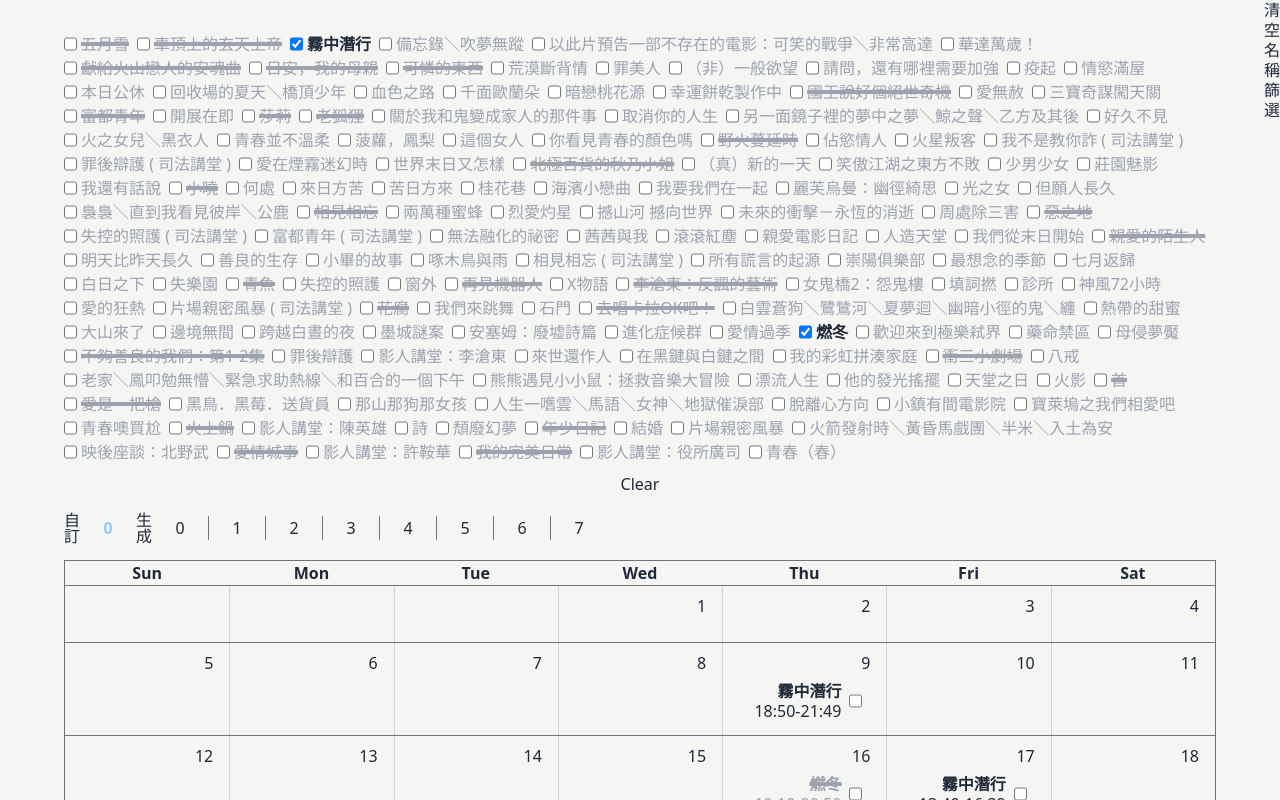
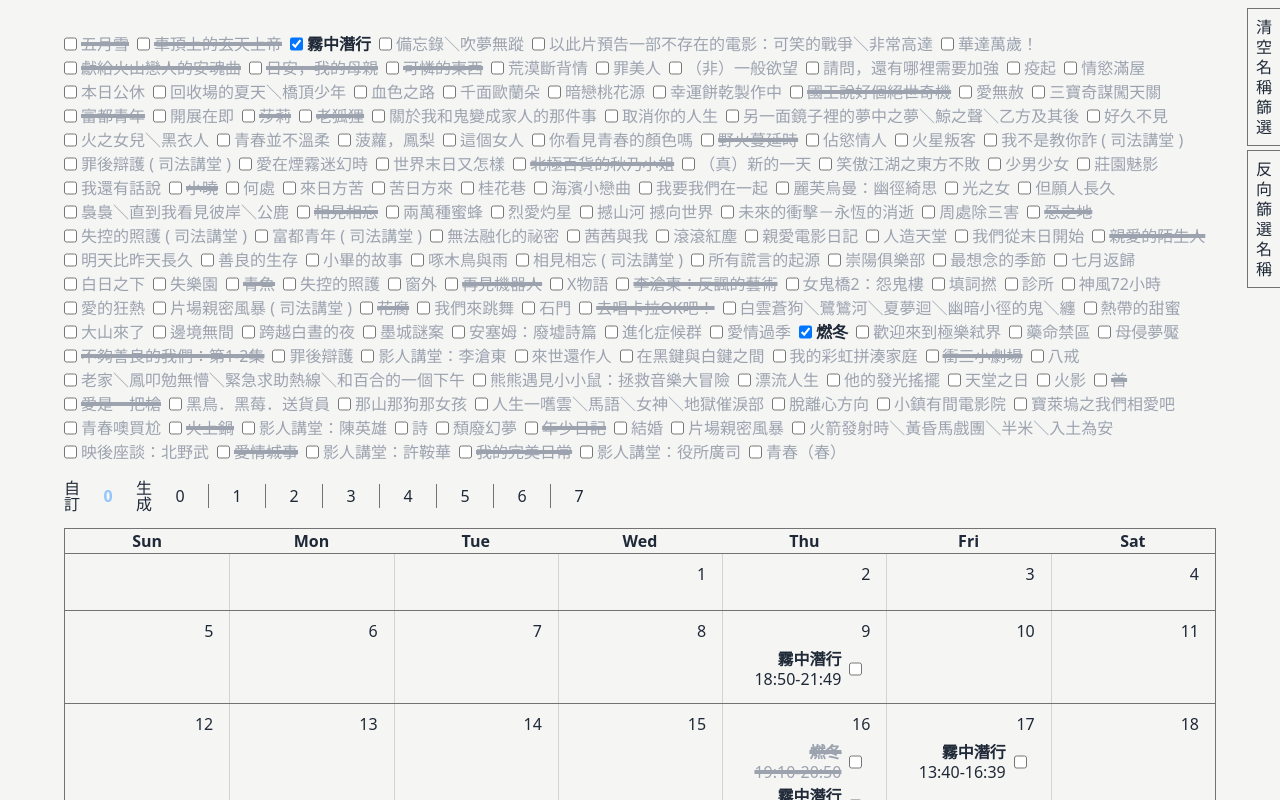
Before and after one commit to nepikn/film-scheduler-next, a Next.js app: page / in a window 1280 px wide. Shown: the top 800 px of the page. Built offline with nearby package versions, Linux system fonts and the light colour scheme.

Commit message:
dispatch reverseNameCheck

```diff
--- a/app/globals.css
+++ b/app/globals.css
@@ -3,6 +3,22 @@
 @tailwind utilities;
 
 @layer base {
+  ::-webkit-scrollbar-thumb {
+    background: hsla(0, 0%, 100%, 0.25);
+  }
+
+  ::-webkit-scrollbar {
+    width: 0.5rem;
+    height: 0.5rem;
+    background-color: black;
+  }
+
+  @media (prefers-color-scheme: light) {
+    ::-webkit-scrollbar {
+      background-color: silver;
+    }
+  }
+
   ::-moz-selection {
     color: #000;
     background: #99f6e4;
--- a/app/page.tsx
+++ b/app/page.tsx
@@ -15,6 +15,7 @@ import localforage from "localforage";
 import { experimental_useEffectEvent, useEffect } from "react";
 
 export default function App() {
+  console.group("app");
   const [{ check, viewId, userViews }, dispatch] = useViewReducer();
   const validViews = check.getShownValidViews();
   const filteredFilms = check.getFilteredFilms();
@@ -25,7 +26,7 @@ export default function App() {
   // console.log(userViews[0].id, viewId);
 
   if (!view) {
-    console.log("no view");
+    console.error("no view");
   }
 
   useEffect(() => {
@@ -43,12 +44,12 @@ export default function App() {
     });
   }, [check, userViews]);
 
+  console.groupEnd();
   return (
     <main className="m-auto grid gap-8 px-16 py-8">
       <div className="grid gap-2">
         <div className="grid gap-2">
           <NameFilter check={check} handleChange={handleFilterChange} />
-          <button onClick={() => localforage.clear()}>Clear</button>
           <div className="grid grid-cols-[1fr_auto] items-center gap-2">
             <ViewNav
               handleViewChange={(view: View) =>
@@ -69,13 +70,14 @@ export default function App() {
           handleJoinChange={handleCalendarTableChange}
         />
       </div>
-      <Table
+      {/* <Table
         view={view}
         filteredFilms={filteredFilms}
         handleChange={handleCalendarTableChange}
-      />
+      /> */}
       <Aside
-        handleNameFilterClear={() => dispatch({ type: "clearNameFilter" })}
+        handleNameFilterReverse={() => dispatch({ type: "reverseNameCheck" })}
+        handleNameFilterClear={() => dispatch({ type: "clearNameCheck" })}
       />
     </main>
   );
--- a/components/ui/Calendar.tsx
+++ b/components/ui/Calendar.tsx
@@ -33,6 +33,7 @@ export default function Calendar({
   handleFilterChange,
   handleJoinChange,
 }: CalendarProp) {
+  console.group("cal");
   const [monthStart, setMonthStart] = useState(new Date("2023-11"));
   const sortFilms = [...filteredFilms].sort((a, b) =>
     view.getSkipStatus(a) == view.getSkipStatus(b)
@@ -72,6 +73,7 @@ export default function Calendar({
     </fieldset>
   ));
 
+  console.groupEnd();
   return (
     <div className="flex flex-col items-center gap-4">
       {/* <label>
@@ -115,8 +117,8 @@ function DateFilter({ isChecked, date, handleChange }: DateFilter) {
         onChange={(e) =>
           handleChange({
             type: "date",
-            key: date,
-            isCheck: e.target.checked,
+            filmNameOrMonthDate: date,
+            checked: e.target.checked,
           })
         }
       />
--- a/components/ui/NameFilter.tsx
+++ b/components/ui/NameFilter.tsx
@@ -29,8 +29,8 @@ export default function NameFilter({ check, handleChange }: NameFilter) {
               onChange={(e) =>
                 handleChange({
                   type: "name",
-                  key: name,
-                  isCheck: e.target.checked,
+                  filmNameOrMonthDate: name,
+                  checked: e.target.checked,
                 })
               }
             />
--- a/components/ui/aside.tsx
+++ b/components/ui/aside.tsx
@@ -2,19 +2,36 @@ import { AsideAction } from "@/lib/definitions";
 
 interface AsideProp {
   handleNameFilterClear: () => void;
+  handleNameFilterReverse: () => void;
+}
+
+interface Button {
+  name: string;
+  handleClick: () => void;
 }
 
 export default function Aside({
-  handleNameFilterClear: handleClick,
+  handleNameFilterClear,
+  handleNameFilterReverse,
 }: AsideProp) {
+  const buttons: Button[] = [
+    { name: "清空名稱篩選", handleClick: handleNameFilterClear },
+    { name: "反向篩選名稱", handleClick: handleNameFilterReverse },
+  ];
   return (
-    <aside className="fixed right-0 top-0">
-      <fieldset>
-        <button onClick={handleClick}>
-          <div className="whitespace-pre leading-tight">
-            {"清空名稱篩選".split("").join("\n")}
-          </div>
-        </button>
+    <aside className="fixed right-0 top-0 py-2">
+      <fieldset className="grid gap-1">
+        {buttons.map(({ name, handleClick }) => (
+          <button
+            key={name}
+            onClick={handleClick}
+            className="border border-r-0 p-2"
+          >
+            <div className="whitespace-pre leading-tight">
+              {name.split("").join("\n")}
+            </div>
+          </button>
+        ))}
       </fieldset>
     </aside>
   );
--- a/lib/check.ts
+++ b/lib/check.ts
@@ -15,7 +15,7 @@ export default class Check {
       this.name = { ...prevCheck.name };
       this.date = { ...prevCheck.date };
       if (config) {
-        this[config.type][config.key] = config.isCheck;
+        this[config.type][config.filmNameOrMonthDate] = config.checked;
       }
     } else {
       this.name = { 燃冬: true, 霧中潛行: true };
@@ -33,7 +33,7 @@ export default class Check {
     );
   }
 
-  getShownValidViews() {
+  getShownValidViews(loopLimit = 5000) {
     const filteredFilms = this.getFilteredFilms();
     if (!filteredFilms.length) return [];
 
@@ -81,7 +81,7 @@ export default class Check {
       }
 
       while (indexes[i] >= groups[i].length - 1) {
-        if (i == 0 || loop++ >= 4999) {
+        if (i == 0 || loop++ >= loopLimit) {
           return result;
         }
 
--- a/lib/definitions.ts
+++ b/lib/definitions.ts
@@ -9,7 +9,7 @@ type AllowedNames<Base, Type> = FlagExcludedType<Base, Type>[keyof Base];
 type ConstructorType<T> = Pick<T, AllowedNames<T, Function>>;
 
 export interface AsideAction {
-  type: "clearNameFilter";
+  type: "clearNameCheck";
 }
 
 export type FilmPropKey = "name" | "date" | "start" | "end" | "join";
@@ -28,8 +28,8 @@ export interface SoldoutFilm {
 export type CheckConstructor = ConstructorType<Check>;
 export interface CheckConfig {
   type: "name" | "date";
-  key: string | number;
-  isCheck: boolean;
+  filmNameOrMonthDate: string | number;
+  checked: boolean;
 }
 
 export type ViewConstructor = ConstructorType<View>;
--- a/lib/viewReducer.ts
+++ b/lib/viewReducer.ts
@@ -5,6 +5,7 @@ import Check from "./check";
 import { CheckConfig, LocalConfig, ViewState } from "./definitions";
 import { setLocalConfig } from "./localforage";
 import View from "./view";
+import Film from "./film";
 
 export default function useViewReducer() {
   const [state, dispatch] = useReducer(reducer, null, () => {
@@ -20,10 +21,11 @@ export default function useViewReducer() {
 }
 
 type Action =
+  | { type: "reverseNameCheck" }
   | { type: "localize"; localConfig: LocalConfig }
   | { type: "updateUserViews"; newView: View }
   | {
-      type: "clearNameFilter";
+      type: "clearNameCheck";
     }
   | {
       type: "updateCheck";
@@ -38,8 +40,21 @@ type Action =
 function reducer(state: ViewState, action: Action): ViewState {
   const { viewId, check, userViews } = state;
   const isUserViewGroup = !!userViews.find((v) => v.id == viewId);
+  // console.time('reducer')
 
   switch (action.type) {
+    case "reverseNameCheck": {
+      return {
+        ...state,
+        check: new Check({
+          ...check,
+          name: Object.fromEntries(
+            Array.from(Film.names).map((name) => [name, !check.name[name]]),
+          ),
+        }),
+      };
+    }
+
     case "localize": {
       const userViews = action.localConfig.userViewConstructors.map(
         (construtor) => new View(construtor.joiningIds),
@@ -95,7 +110,7 @@ function reducer(state: ViewState, action: Action): ViewState {
       };
     }
 
-    case "clearNameFilter": {
+    case "clearNameCheck": {
       // const nextSets = { ...removedIdSets };
       // delete nextSets[action.viewGroupId];
       return {
```
